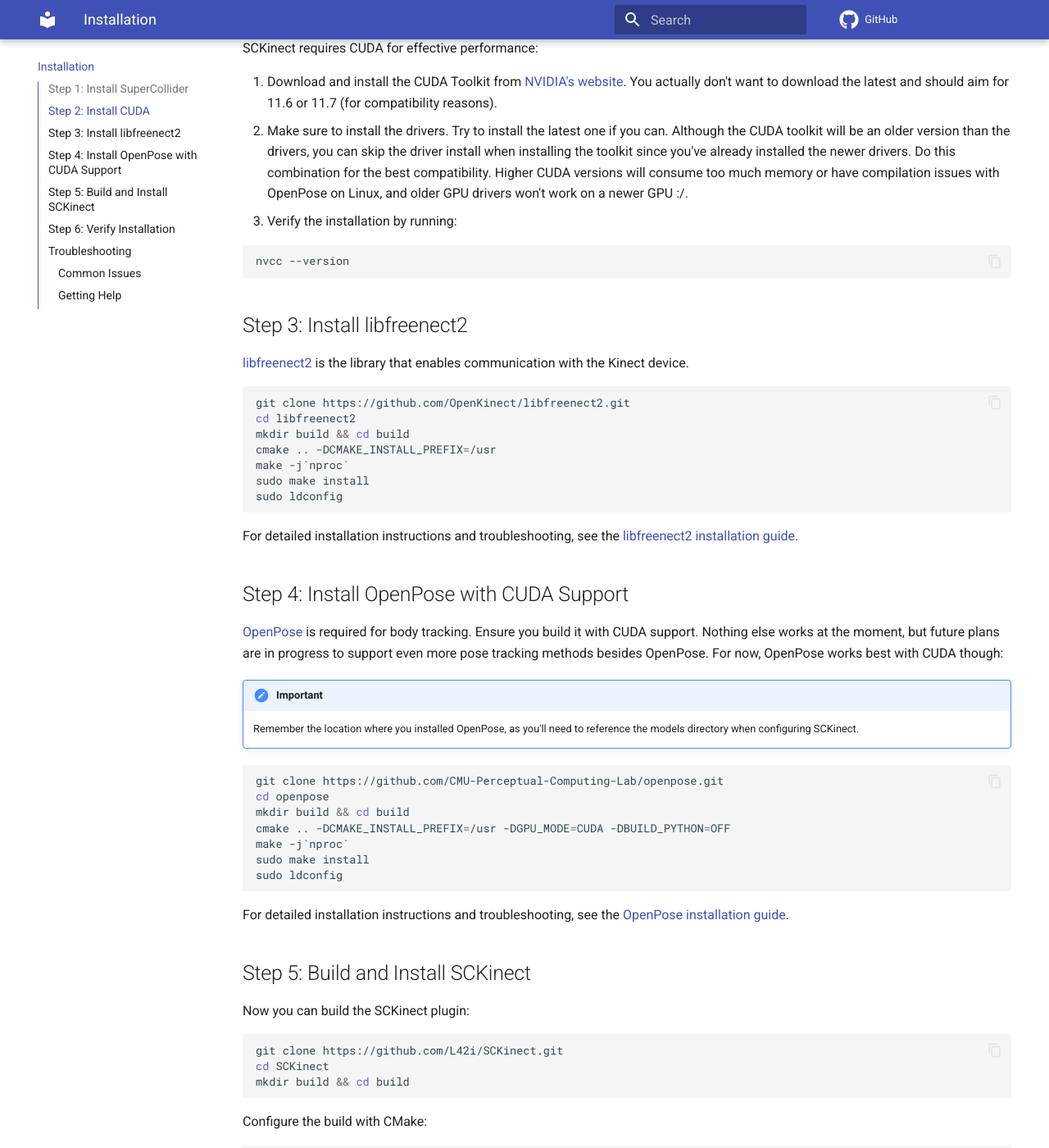
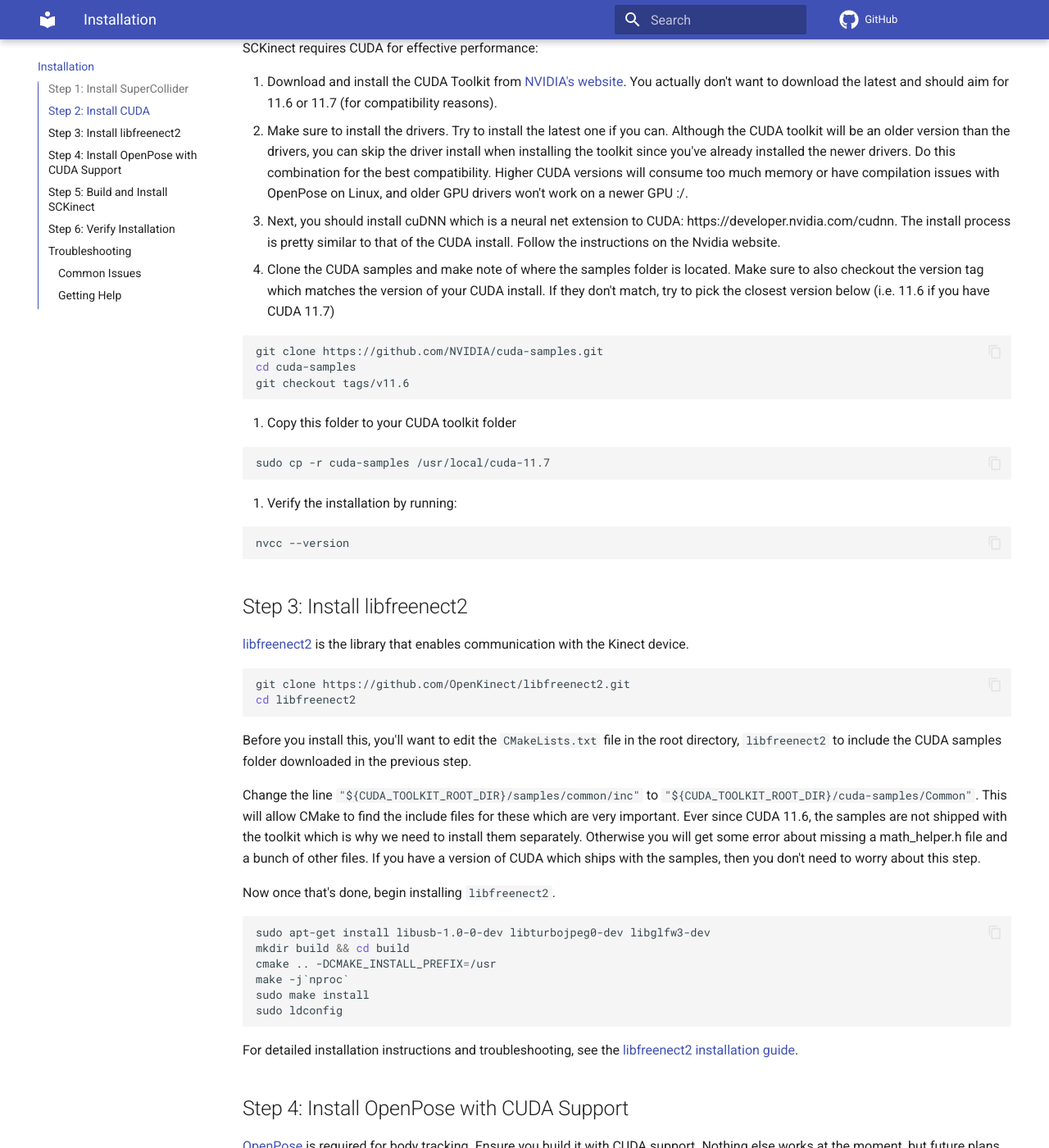
Before and after one commit to L42i/SCKinect, an MkDocs documentation site: the page built from doc/docs/installation.md, in a window 1280 px wide and 1400 px high, scrolled down 439 px. Shown: the whole window at 82% size. Built offline with MkDocs 1.6.1 and Material for MkDocs 9.7.7, drawn with Linux system fonts in a browser that asks for light colours; comment, search, counter and statistics services are not loaded; some of the changed text lies outside the part shown.

Commit message:
More installation tricks

````diff
--- a/doc/docs/installation.md
+++ b/doc/docs/installation.md
@@ -15,7 +15,22 @@
 
 1. Download and install the CUDA Toolkit from [NVIDIA's website](https://developer.nvidia.com/cuda-downloads). You actually don't want to download the latest and should aim for 11.6 or 11.7 (for compatibility reasons).
 2. Make sure to install the drivers. Try to install the latest one if you can. Although the CUDA toolkit will be an older version than the drivers, you can skip the driver install when installing the toolkit since you've already installed the newer drivers. Do this combination for the best compatibility. Higher CUDA versions will consume too much memory or have compilation issues with OpenPose on Linux, and older GPU drivers won't work on a newer GPU :/.
-3. Verify the installation by running:
+3. Next, you should install cuDNN which is a neural net extension to CUDA: https://developer.nvidia.com/cudnn. The install process is pretty similar to that of the CUDA install. Follow the instructions on the Nvidia website.
+4. Clone the CUDA samples and make note of where the samples folder is located. Make sure to also checkout the version tag which matches the version of your CUDA install. If they don't match, try to pick the closest version below (i.e. 11.6 if you have CUDA 11.7)
+
+```bash
+git clone https://github.com/NVIDIA/cuda-samples.git
+cd cuda-samples
+git checkout tags/v11.6
+```
+
+5. Copy this folder to your CUDA toolkit folder
+
+```bash
+sudo cp -r cuda-samples /usr/local/cuda-11.7
+```
+
+6. Verify the installation by running:
 
 ```bash
 nvcc --version
@@ -28,6 +43,16 @@
 ```bash
 git clone https://github.com/OpenKinect/libfreenect2.git
 cd libfreenect2
+```
+
+Before you install this, you'll want to edit the `CMakeLists.txt` file in the root directory, `libfreenect2` to include the CUDA samples folder downloaded in the previous step.
+
+Change the line `"${CUDA_TOOLKIT_ROOT_DIR}/samples/common/inc"` to `"${CUDA_TOOLKIT_ROOT_DIR}/cuda-samples/Common"`. This will allow CMake to find the include files for these which are very important. Ever since CUDA 11.6, the samples are not shipped with the toolkit which is why we need to install them separately. Otherwise you will get some error about missing a math_helper.h file and a bunch of other files. If you have a version of CUDA which ships with the samples, then you don't need to worry about this step.
+
+Now once that's done, begin installing `libfreenect2`.
+
+```bash
+sudo apt-get install libusb-1.0-0-dev libturbojpeg0-dev libglfw3-dev
 mkdir build && cd build
 cmake .. -DCMAKE_INSTALL_PREFIX=/usr
 make -j`nproc`
@@ -39,14 +64,16 @@
 
 ## Step 4: Install OpenPose with CUDA Support
 
-[OpenPose](https://github.com/CMU-Perceptual-Computing-Lab/openpose) is required for body tracking. Ensure you build it with CUDA support. Nothing else works at the moment, but future plans are in progress to support even more pose tracking methods besides OpenPose. For now, OpenPose works best with CUDA though:
+[OpenPose](https://github.com/CMU-Perceptual-Computing-Lab/openpose) is required for body tracking. Ensure you build it with CUDA support. Nothing else works at the moment, but future plans are in progress to support even more pose tracking methods besides OpenPose. For now, OpenPose works best with CUDA though.
 
 !!! important
     Remember the location where you installed OpenPose, as you'll need to reference the models directory when configuring SCKinect.
 
+Because the link to the OpenPose models isn't working in the original repo, a fork is linked in the clone command below with working downloads for these models. Thanks Alec Dusheck!
 ```bash
-git clone https://github.com/CMU-Perceptual-Computing-Lab/openpose.git
+git clone https://github.com/AlecDusheck/openpose.git
 cd openpose
+sudo apt-get install libopencv-dev && sudo bash ./scripts/ubuntu/install_deps.sh
 mkdir build && cd build
 cmake .. -DCMAKE_INSTALL_PREFIX=/usr -DGPU_MODE=CUDA -DBUILD_PYTHON=OFF
 make -j`nproc`
````
